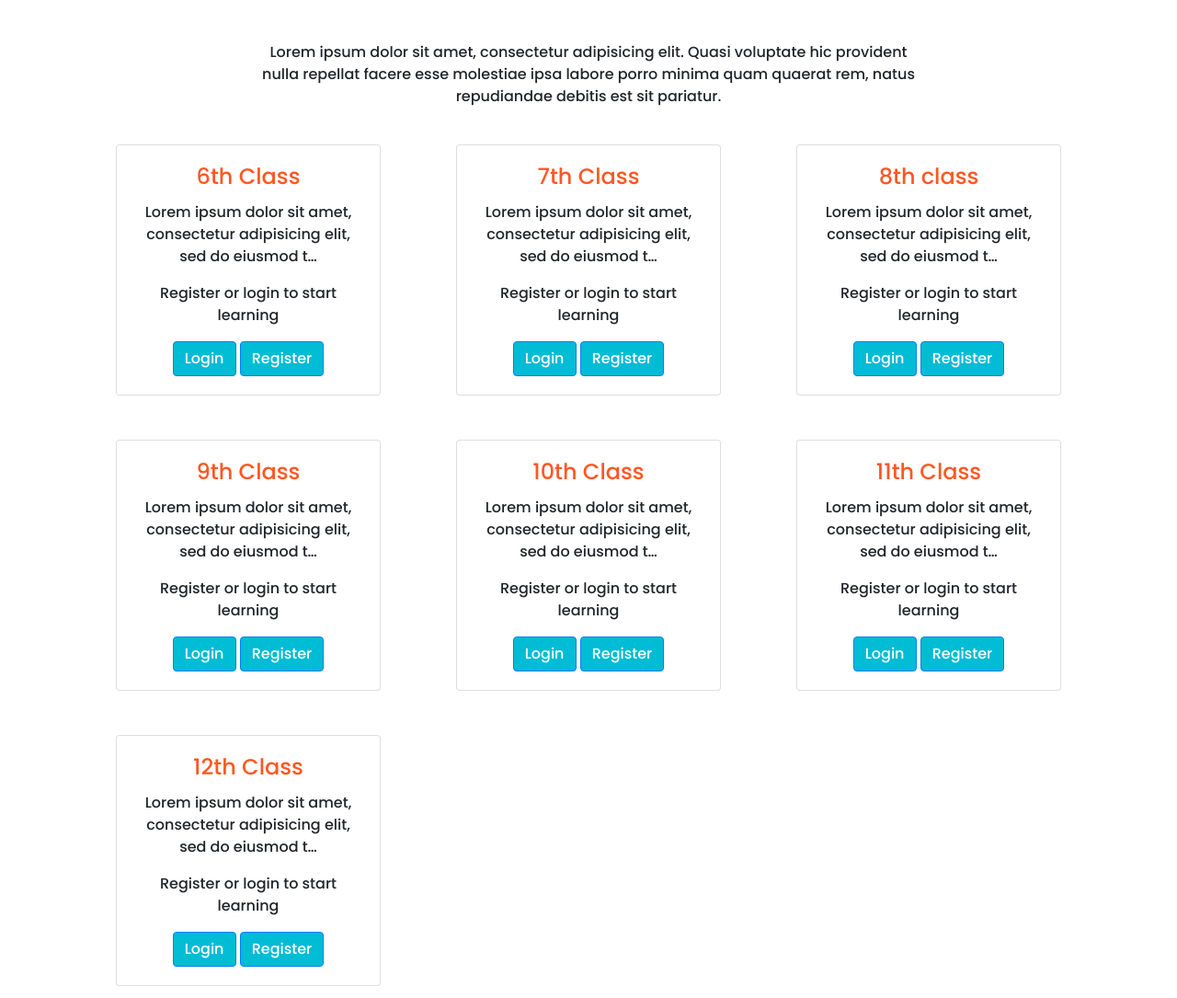
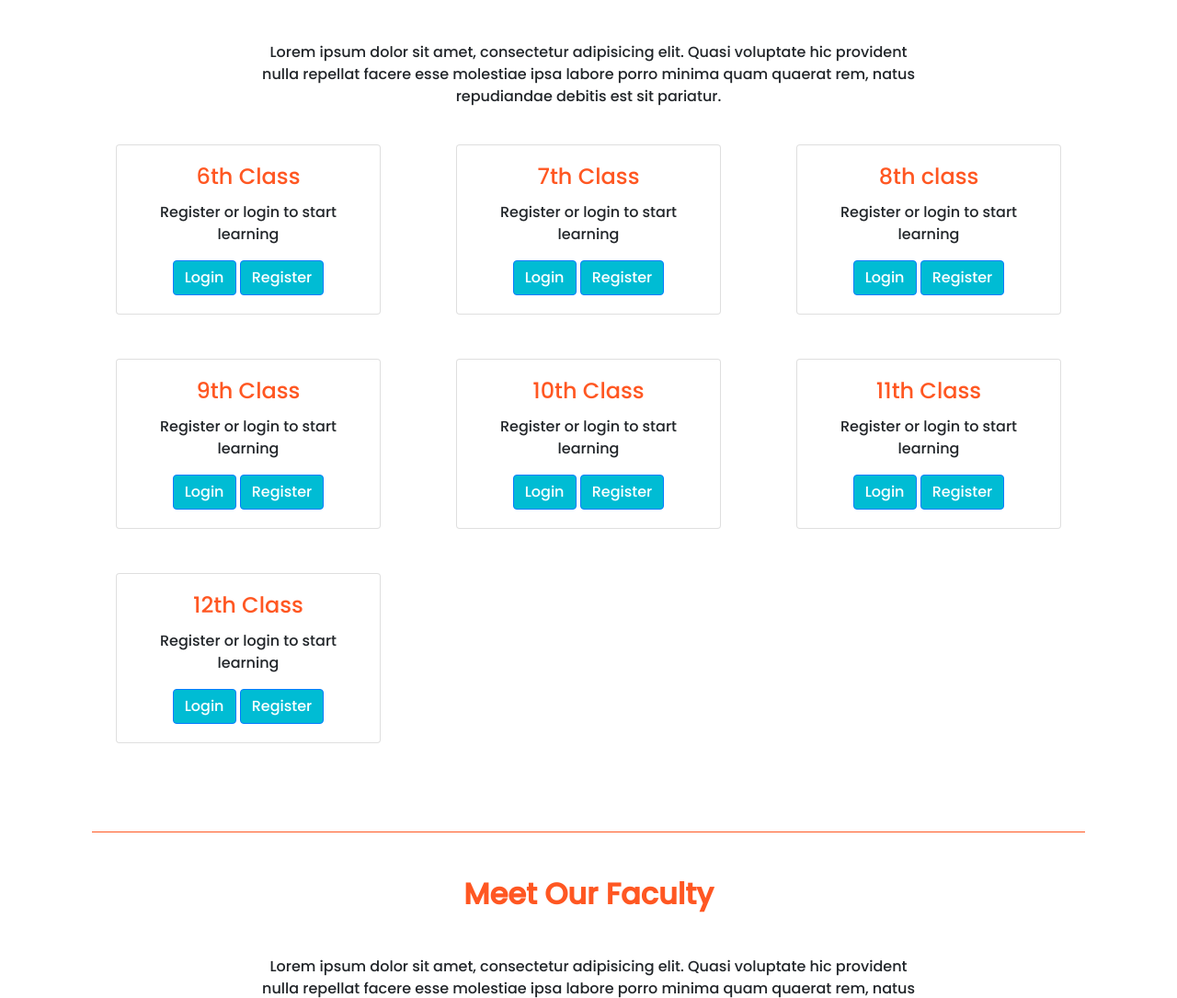
Before and after one commit to Laxman9505/Learning-Management-System, a Django app: page / in a window 1280 px wide. Shown: the part 889-1974 px from the top of the page at 92% size. Run offline with Django 3.2, Linux system fonts and the light colour scheme; data comes from the database, SQL or seed files in the repository; some libraries are stand-ins or nearby versions.

Commit message:
modified homepage

```diff
--- a/app_users/templates/app_users/index.html
+++ b/app_users/templates/app_users/index.html
@@ -53,7 +53,7 @@
                             <div class="card text-center" style="width: 18rem;">
                               <div class="card-body">
                                 <h4 class="card-title" style="color:#ff5722;">{{standard.name}}</h4>
-                                <p class="card-text">{{standard.description|truncatechars:75}}</p>
+                                <!-- <p class="card-text">{{standard.description|truncatechars:75}}</p> -->
                                 {% if user.is_authenticated %}
                                 <a href="{% url 'curriculum:subject_list' slug=standard.slug %}" class="btn btn-primary" style="background-color:#00bcd4;">Start Learning</a>
                                 {%else%}
```
